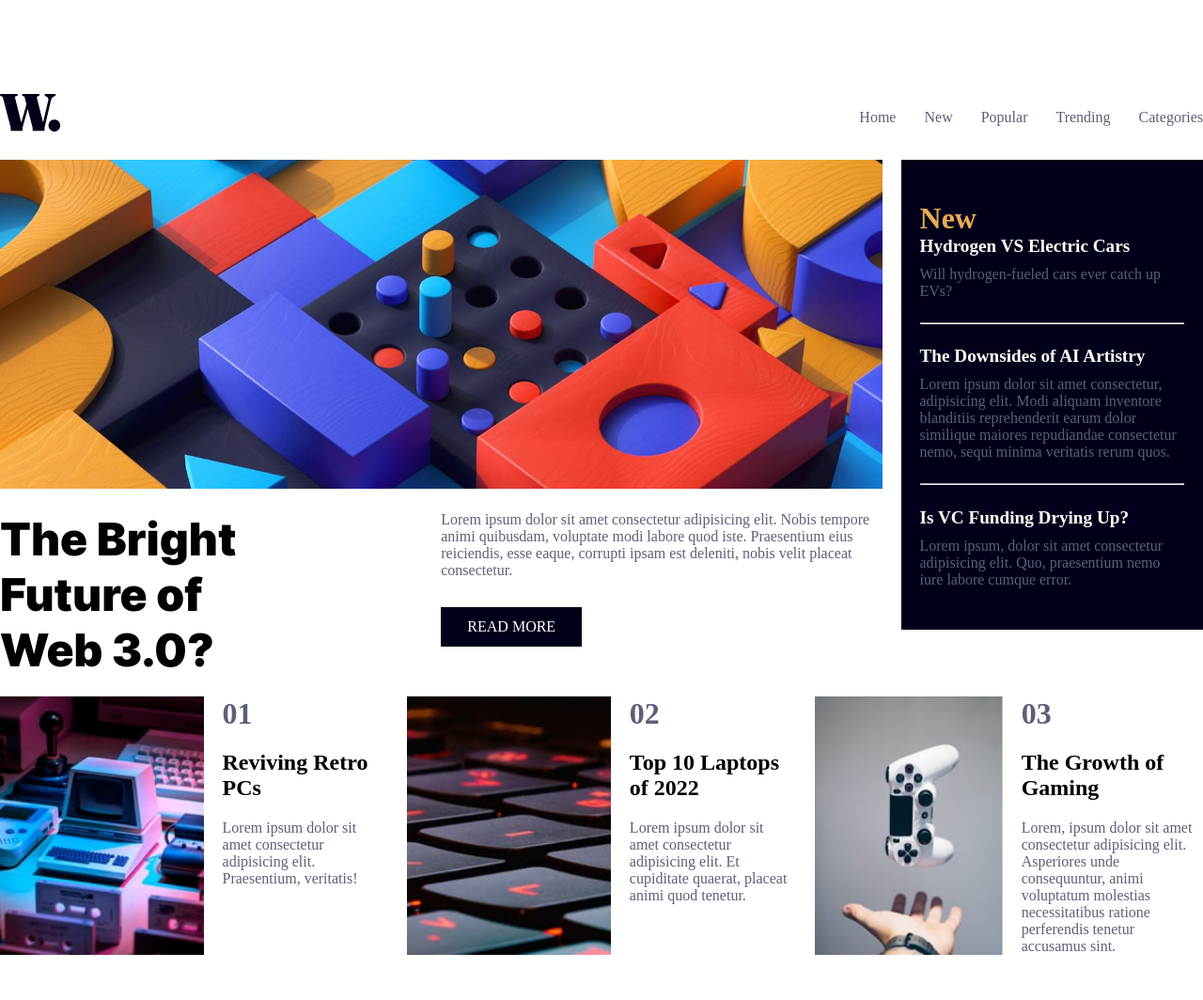
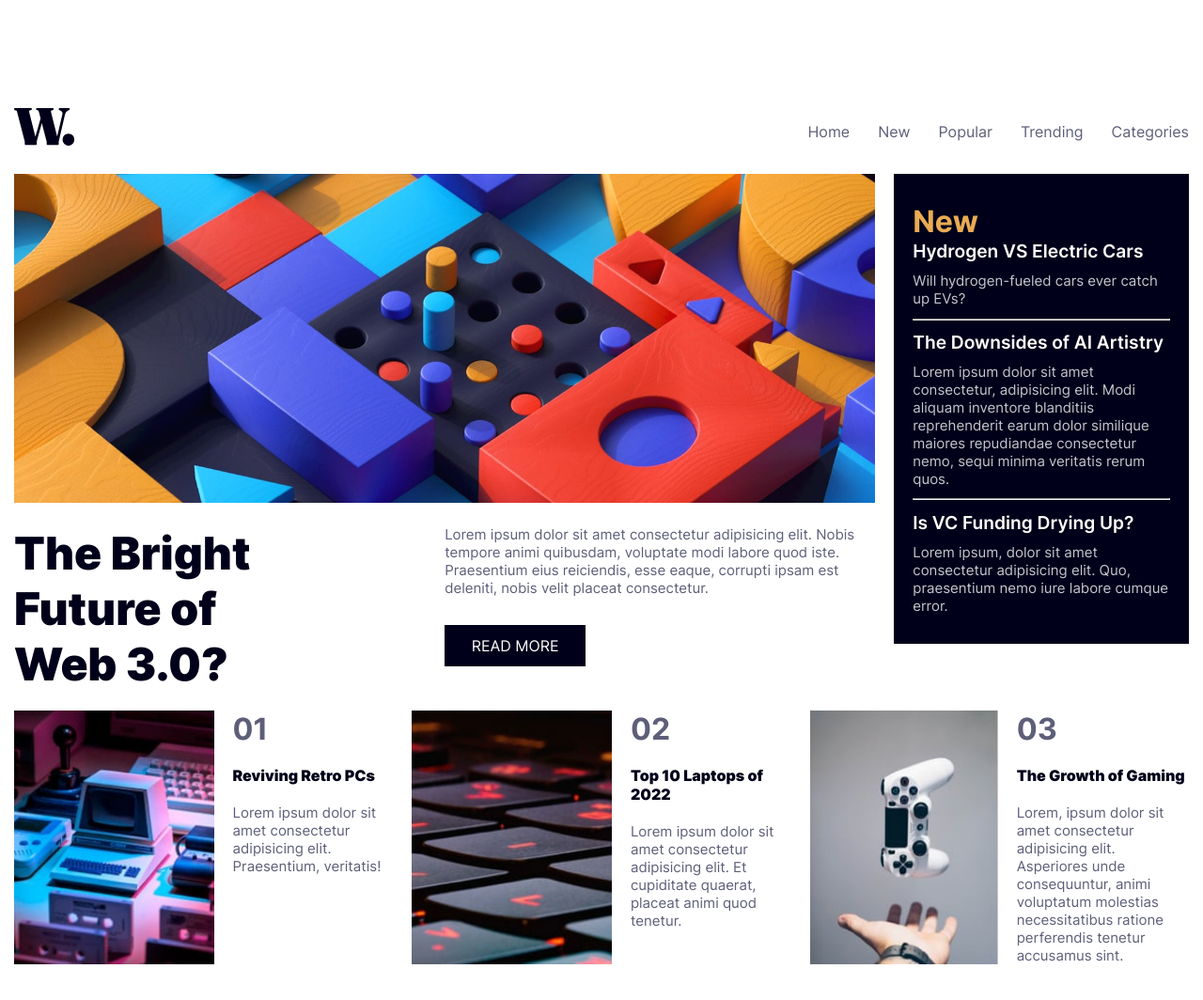
Before and after one commit to mistakeltu/fem_homepage_main, a website: page index.html in a window 1280 px wide. Shown: the whole page at 94% size. Drawn offline with Linux system fonts and the light colour scheme.

Commit message:
Styles, root, hovers, sizes, weights, nav display

```diff
--- a/css/base/layout.css
+++ b/css/base/layout.css
@@ -1,9 +1,3 @@
-* {
-  box-sizing: border-box;
-  margin: 0;
-  padding: 0;
-}
-
 /* CONTAINER */
 
 .container {
@@ -12,65 +6,13 @@
   gap: 20px;
   max-width: 1440px;
   margin: 100px auto;
+  padding: 15px;
 }
 
 .main-grid {
   display: grid;
   grid-template-columns: 1fr 1fr;
   width: 100%;
-}
-
-/* NAVIGATION */
-
-.nav {
-  display: flex;
-  justify-content: space-between;
-  grid-column: 1/4;
-  height: 50px;
-}
-
-.nav-btn {
-  display: flex;
-  gap: 30px;
-  align-items: center;
-}
-
-.btn {
-  text-decoration: none;
-  color: hsl(236, 13%, 42%);
-}
-
-.btn:hover {
-  color: hsl(5, 85%, 63%);
-}
-
-/* MAIN IMG AND INFO */
-
-.main-img {
-  grid-column: 1/3;
-}
-
-.pav {
-  width: 100%;
-  height: 350px;
-  object-fit: cover;
-}
-
-.main-info {
-  grid-column: 1/3;
-  grid-row: 3/4;
-  height: 100%;
-}
-
-.main-name {
-  font-family: Inter;
-  font-size: xxx-large;
-  font-weight: 900;
-}
-
-.main-p {
-  display: inline-block;
-  color: hsl(236, 13%, 42%);
 }
 
 /* NEWS */
@@ -82,32 +24,8 @@
   grid-column: 3/4;
   grid-row: 2/4;
   height: 500px;
-  background-color: hsl(240, 100%, 5%);
+  background-color: var(--main-dark-blue);
   padding: 20px;
-}
-
-.news h2 {
-  color: #ffffff;
-}
-
-.news p {
-  padding-top: 10px;
-  color: hsl(236, 13%, 42%);
-}
-
-.side-news-title {
-  color: hsl(35, 77%, 62%);
-}
-
-.news-about {
-  text-decoration: none;
-  color: #ffffff;
-  font-size: larger;
-  font-weight: 600;
-}
-
-.news-about:hover {
-  color: hsl(35, 77%, 62%);
 }
 
 /* FOOTER */
@@ -171,4 +89,10 @@
   .footer-grid {
     grid-template-columns: 1fr;
   }
+  .nav-btn {
+    display: none;
+  }
+  .nav-img {
+    display: block;
+  }
 }
--- a/css/components/buttons.css
+++ b/css/components/buttons.css
@@ -1,18 +1,37 @@
+/* READ MORE BUTTON */
+
 .read-more {
   display: flex;
   justify-content: center;
   margin-top: 30px;
-  background-color: hsl(240, 100%, 5%);
-  color: white;
+  background-color: var(--main-dark-blue);
+  color: var(--off-white);
   width: 150px;
   padding: 12px 10px;
 }
 
 .read-more a {
   text-decoration: none;
-  color: #ffffff;
+  color: var(--off-white);
 }
 
 .read-more:hover {
-  background-color: hsl(5, 85%, 63%);
+  background-color: var(--primary-soft-red);
 }
+
+/* NAV BUTTON */
+
+.nav-btn {
+  display: flex;
+  gap: 30px;
+  align-items: center;
+}
+
+.btn {
+  text-decoration: none;
+  color: var(--grayish-blue);
+}
+
+.btn:hover {
+  color: var(--primary-soft-red);
+}
--- a/css/pages/home.css
+++ b/css/pages/home.css
@@ -0,0 +1,83 @@
+/* NAVIGATION */
+
+.nav {
+  display: flex;
+  justify-content: space-between;
+  grid-column: 1/4;
+  height: 50px;
+}
+
+.nav-img {
+  display: none;
+  cursor: pointer;
+  color: var(--main-dark-blue);
+}
+
+/* MAIN IMG AND INFO */
+
+.main-img {
+  grid-column: 1/3;
+}
+
+.pav {
+  width: 100%;
+  height: 350px;
+  object-fit: cover;
+}
+
+.main-info {
+  grid-column: 1/3;
+  grid-row: 3/4;
+  height: 100%;
+}
+
+.main-name {
+  font-family: Inter;
+  font-size: xxx-large;
+  font-weight: 900;
+  color: var(--main-dark-blue);
+}
+
+.main-p {
+  display: inline-block;
+  color: var(--grayish-blue);
+}
+
+/* NEWS STYLING */
+
+.news h2 {
+  color: var(--off-white);
+}
+
+.news p {
+  padding-top: 10px;
+  color: var(--main-gray);
+  font-size: 15px;
+}
+
+.side-news-title {
+  color: var(--primary-soft-orange);
+}
+
+.news-about {
+  text-decoration: none;
+  color: var(--off-white);
+  font-size: larger;
+  font-weight: 600;
+}
+
+.news-about:hover {
+  color: var(--primary-soft-orange);
+}
+
+/* FOOTER STYLING */
+
+.footer-titles {
+  text-decoration: none;
+  color: var(--main-dark-blue);
+  font-weight: 900;
+}
+
+.footer-titles:hover {
+  color: var(--primary-soft-red);
+}
--- a/css/pages/main.css
+++ b/css/pages/main.css
@@ -9,3 +9,23 @@
 /* BUTTON */
 
 @import "../components/buttons.css";
+
+/* MAIN STYLING */
+
+@import "../pages/home.css";
+
+* {
+  box-sizing: border-box;
+  margin: 0;
+  padding: 0;
+}
+
+:root {
+  font-family: Inter;
+  --primary-soft-orange: hsl(35, 77%, 62%);
+  --primary-soft-red: hsl(5, 85%, 63%);
+  --main-gray: hsl(233, 8%, 79%);
+  --main-dark-blue: hsl(240, 100%, 5%);
+  --off-white: hsl(36, 100%, 99%);
+  --grayish-blue: hsl(236, 13%, 42%);
+}
--- a/index.html
+++ b/index.html
@@ -39,6 +39,9 @@
           <a href="#" class="btn">Trending</a>
           <a href="#" class="btn">Categories</a>
         </div>
+        <div class="nav-img">
+          <img src="./images/icon-menu.svg" alt="Nav image" />
+        </div>
       </div>
       <div class="main-img">
         <img
@@ -51,7 +54,7 @@
         <div class="main-grid">
           <div class="main-name">The Bright<br />Future of<br />Web 3.0?</div>
           <div class="main-p">
-            <p>
+            <p style="font-size: 15px">
               Lorem ipsum dolor sit amet consectetur adipisicing elit. Nobis
               tempore animi quibusdam, voluptate modi labore quod iste.
               Praesentium eius reiciendis, esse eaque, corrupti ipsam est
@@ -68,9 +71,9 @@
           <div class="footer-box">
             <img src="./images/image-retro-pcs.jpg" alt="Image 1" />
             <div class="info-box">
-              <h1 style="color: hsl(236, 13%, 42%)">01</h1>
-              <h2>Reviving Retro PCs</h2>
-              <p style="color: hsl(236, 13%, 42%)">
+              <h1 style="color: var(--grayish-blue)">01</h1>
+              <a href="#" class="footer-titles">Reviving Retro PCs</a>
+              <p style="color: var(--grayish-blue); font-size: 15px">
                 Lorem ipsum dolor sit amet consectetur adipisicing elit.
                 Praesentium, veritatis!
               </p>
@@ -79,9 +82,9 @@
           <div class="footer-box">
             <img src="./images/image-top-laptops.jpg" alt="Image 1" />
             <div class="info-box">
-              <h1 style="color: hsl(236, 13%, 42%)">02</h1>
-              <h2>Top 10 Laptops of 2022</h2>
-              <p style="color: hsl(236, 13%, 42%)">
+              <h1 style="color: var(--grayish-blue)">02</h1>
+              <a href="#" class="footer-titles">Top 10 Laptops of 2022</a>
+              <p style="color: var(--grayish-blue); font-size: 15px">
                 Lorem ipsum dolor sit amet consectetur adipisicing elit. Et
                 cupiditate quaerat, placeat animi quod tenetur.
               </p>
@@ -90,9 +93,9 @@
           <div class="footer-box">
             <img src="./images/image-gaming-growth.jpg" alt="Image 1" />
             <div class="info-box">
-              <h1 style="color: hsl(236, 13%, 42%)">03</h1>
-              <h2>The Growth of Gaming</h2>
-              <p style="color: hsl(236, 13%, 42%)">
+              <h1 style="color: var(--grayish-blue)">03</h1>
+              <a href="#" class="footer-titles">The Growth of Gaming</a>
+              <p style="color: var(--grayish-blue); font-size: 15px">
                 Lorem, ipsum dolor sit amet consectetur adipisicing elit.
                 Asperiores unde consequuntur, animi voluptatum molestias
                 necessitatibus ratione perferendis tenetur accusamus sint.
@@ -105,14 +108,16 @@
         <div class="news">
           <h1 class="side-news-title">New</h1>
           <a href="#" class="news-about">Hydrogen VS Electric Cars</a>
-          <p>Will hydrogen-fueled cars ever catch up EVs?</p>
+          <p style="font-size: 15px">
+            Will hydrogen-fueled cars ever catch up EVs?
+          </p>
         </div>
         <div>
           <hr />
         </div>
         <div class="news">
           <a href="#" class="news-about">The Downsides of AI Artistry</a>
-          <p>
+          <p style="font-size: 15px">
             Lorem ipsum dolor sit amet consectetur, adipisicing elit. Modi
             aliquam inventore blanditiis reprehenderit earum dolor similique
             maiores repudiandae consectetur nemo, sequi minima veritatis rerum
@@ -124,7 +129,7 @@
         </div>
         <div class="news">
           <a href="#" class="news-about">Is VC Funding Drying Up?</a>
-          <p>
+          <p style="font-size: 15px">
             Lorem ipsum, dolor sit amet consectetur adipisicing elit. Quo,
             praesentium nemo iure labore cumque error.
           </p>
```
